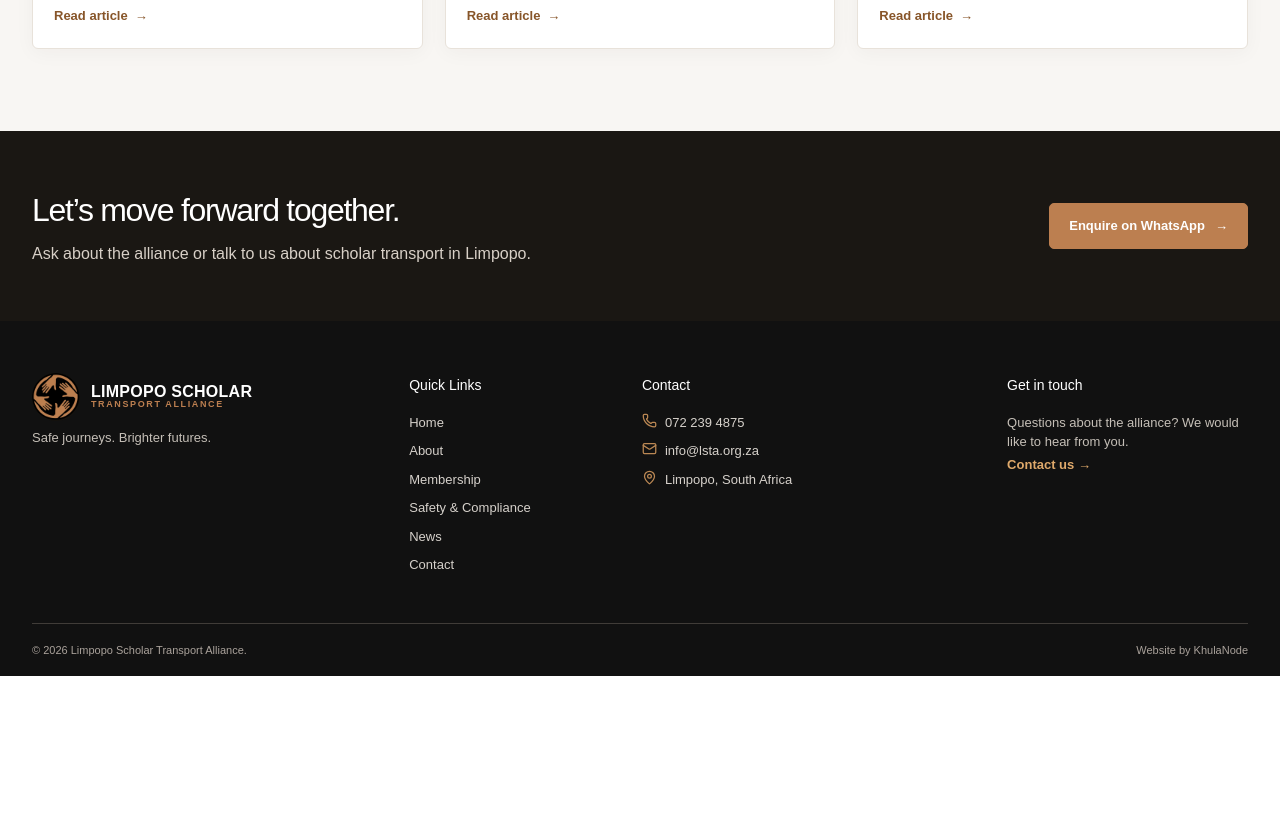
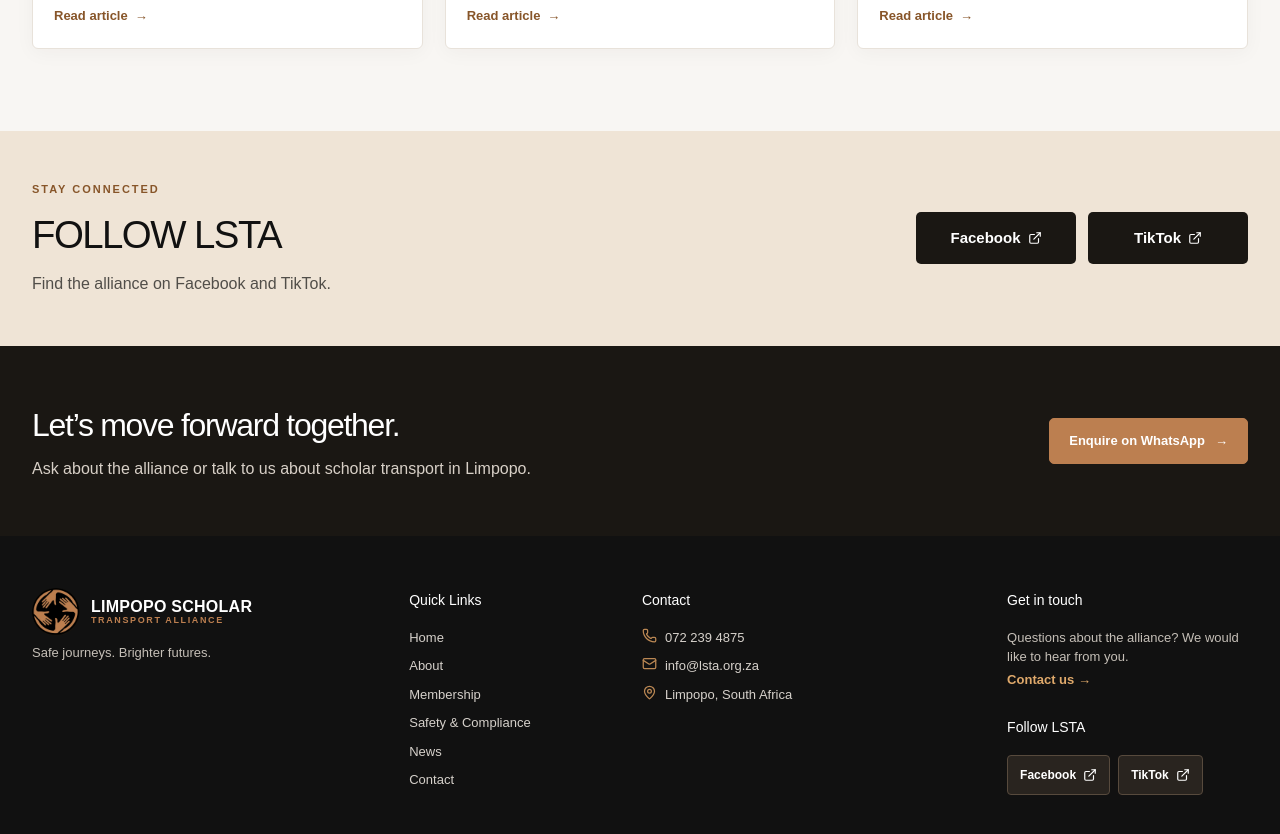
Before and after one commit to KhulaNode/lsta, a Next.js app: page / in a window 1280 px wide. Shown: the part 1940-2774 px from the top of the page. Before the commit the page ends 2616 px from the top, so only its background shows below. Built offline with nearby package versions, Linux system fonts and the light colour scheme; no server answers.

Commit message:
Added the Facebook and TikTok links to the top bar, mobile menu, a prominent homepage section and the footer. The footer now reads Developed & maintained by KhulaNode

```diff
--- a/src/app/layout.tsx
+++ b/src/app/layout.tsx
@@ -1,9 +1,10 @@
 import type { Metadata, Viewport } from "next";
 import { SiteHeader } from "@/components/site-header";
 import { SiteFooter } from "@/components/site-footer";
-import { site } from "@/config/site";
+import { site, socialLinks } from "@/config/site";
 import "./globals.css";
 import "./news/news-images.css";
+import "./social.css";
 
 export const metadata: Metadata = {
   metadataBase: new URL(site.url),
@@ -15,6 +16,6 @@
 export const viewport: Viewport = { width: "device-width", initialScale: 1, themeColor: "#111111" };
 
 export default function RootLayout({ children }: Readonly<{ children: React.ReactNode }>) {
-  const organization = { "@context": "https://schema.org", "@type": "Organization", name: site.name, url: site.url, telephone: "+27722394875", email: site.email, areaServed: { "@type": "AdministrativeArea", name: "Limpopo" } };
+  const organization = { "@context": "https://schema.org", "@type": "Organization", name: site.name, url: site.url, telephone: "+27722394875", email: site.email, sameAs: socialLinks.map(link => link.href), areaServed: { "@type": "AdministrativeArea", name: "Limpopo" } };
   return <html lang="en"><body><a className="skip-link" href="#main-content">Skip to content</a><SiteHeader /><main id="main-content">{children}</main><SiteFooter /><script type="application/ld+json" dangerouslySetInnerHTML={{ __html: JSON.stringify(organization).replace(/</g, "\\u003c") }} /></body></html>;
 }
--- a/src/app/page.tsx
+++ b/src/app/page.tsx
@@ -5,6 +5,7 @@
 import { getPublishedArticles } from "@/lib/news";
 import { pageMetadata } from "@/lib/metadata";
 import { site } from "@/config/site";
+import { SocialLinks } from "@/components/social-links";
 
 export const metadata = pageMetadata("Home", "LSTA supports scholar transport operators and safer journeys for learners across Limpopo.", "/");
 
@@ -22,6 +23,7 @@
     <section className="pillars" aria-label="Our priorities"><div className="container pillar-grid">{pillars.map(({ icon: Icon, title, description }) => <div className="pillar" key={title}><Icon aria-hidden="true" /><h2>{title}</h2><p>{description}</p></div>)}</div></section>
     <section className="section"><div className="container intro-grid"><div className="intro-photo"><Image src="/images/learner-transport.png" alt="Learner smiling from the window of a scholar transport minibus" fill sizes="(max-width: 700px) 100vw, 50vw" /></div><div><span className="eyebrow">About the alliance</span><h2>A BETTER TOMORROW<br />FOR OUR LEARNERS.</h2><p className="section-intro">We work with operators, schools, parents and communities to promote safe, compliant and professional scholar transport services across Limpopo.</p><ul className="bullet-list"><li><Check /> A collective voice for local operators</li><li><Check /> A commitment to safer journeys</li><li><Check /> Stronger links across our communities</li></ul><Link className="button" href="/about">Learn More About Us <span aria-hidden="true">→</span></Link></div></div></section>
     <section className="section section-cream"><div className="container"><div className="section-heading-row"><div><span className="eyebrow">From the alliance</span><h2>LATEST NEWS & UPDATES</h2></div><Link className="text-link" href="/news">View All <span aria-hidden="true">→</span></Link></div><div className="news-grid">{articles.map(article => <NewsCard key={article.slug} article={article} />)}</div></div></section>
+    <section className="social-feature" aria-labelledby="follow-lsta-heading"><div className="container social-feature-inner"><div><span className="eyebrow">Stay connected</span><h2 id="follow-lsta-heading">FOLLOW LSTA</h2><p>Find the alliance on Facebook and TikTok.</p></div><SocialLinks className="social-links-feature" /></div></section>
     <section className="cta-band"><div className="container cta-band-inner"><div><h2>Let’s move forward together.</h2><p>Ask about the alliance or talk to us about scholar transport in Limpopo.</p></div><a className="button" href={site.whatsappHref} target="_blank" rel="noopener noreferrer">Enquire on WhatsApp <span aria-hidden="true">→</span></a></div></section>
   </>;
 }
--- /dev/null
+++ b/src/app/social.css
@@ -0,0 +1,150 @@
+.social-links {
+  display: flex;
+  flex-wrap: wrap;
+  align-items: center;
+  gap: 12px;
+}
+
+.social-links a {
+  display: inline-flex;
+  align-items: center;
+  justify-content: center;
+  gap: 7px;
+  font-weight: 800;
+}
+
+.social-links-topbar {
+  gap: 18px;
+}
+
+.social-links-topbar a {
+  min-height: 28px;
+  color: #fff;
+  font-size: 11px;
+}
+
+.social-links-topbar a:hover {
+  color: #e7b985;
+}
+
+.social-feature {
+  background: #efe4d6;
+  padding: 50px 0;
+}
+
+.social-feature-inner {
+  display: flex;
+  align-items: center;
+  justify-content: space-between;
+  gap: 32px;
+}
+
+.social-feature .eyebrow {
+  margin-bottom: 9px;
+}
+
+.social-feature h2 {
+  margin: 0 0 8px;
+  font-size: clamp(30px, 3vw, 42px);
+  letter-spacing: -.04em;
+}
+
+.social-feature p {
+  margin: 0;
+  color: #514e49;
+}
+
+.social-links-feature {
+  gap: 12px;
+}
+
+.social-links-feature a {
+  min-width: 160px;
+  min-height: 52px;
+  padding: 12px 18px;
+  background: #1a1713;
+  color: #fff;
+  border-radius: 5px;
+  font-size: 15px;
+  transition: background .2s, transform .2s;
+}
+
+.social-links-feature a:hover {
+  background: var(--bronze-dark);
+  transform: translateY(-1px);
+}
+
+.footer-social-heading {
+  margin-top: 26px !important;
+}
+
+.social-links-footer {
+  gap: 8px;
+}
+
+.site-footer .social-links-footer a {
+  padding: 10px 12px;
+  background: #29241f;
+  border: 1px solid #574a3d;
+  border-radius: 4px;
+  color: #fff;
+  font-size: 12px;
+}
+
+.site-footer .social-links-footer a:hover {
+  background: #3c3024;
+  color: #fff;
+}
+
+.site-footer .footer-credit {
+  color: #dfa96b;
+  text-decoration: underline;
+  text-underline-offset: 3px;
+}
+
+@media (max-width: 900px) {
+  .social-links-mobile {
+    margin-top: 16px;
+    display: grid;
+    grid-template-columns: repeat(2, minmax(0, 1fr));
+  }
+
+  .mobile-nav .social-links-mobile a:not(.button) {
+    min-height: 44px;
+    padding: 10px;
+    background: var(--cream);
+    border: 1px solid var(--line);
+    border-radius: 4px;
+    font-size: 14px;
+  }
+}
+
+@media (max-width: 700px) {
+  .social-feature-inner {
+    flex-direction: column;
+    align-items: stretch;
+  }
+
+  .social-links-feature {
+    display: grid;
+    grid-template-columns: repeat(2, minmax(0, 1fr));
+  }
+
+  .social-links-feature a {
+    min-width: 0;
+  }
+}
+
+@media (max-width: 430px) {
+  .social-links-topbar {
+    gap: 9px;
+  }
+
+  .social-links-topbar a {
+    font-size: 10px;
+  }
+
+  .social-links-topbar svg {
+    display: none;
+  }
+}
--- a/src/components/site-footer.tsx
+++ b/src/components/site-footer.tsx
@@ -2,12 +2,13 @@
 import Image from "next/image";
 import { Mail, MapPin, Phone } from "lucide-react";
 import { navigation, site } from "@/config/site";
+import { SocialLinks } from "@/components/social-links";
 
 export function SiteFooter() {
   return <footer className="site-footer"><div className="container footer-grid">
     <div className="footer-brand"><Link href="/" className="brand brand-light" aria-label={`${site.name} home`}><span className="brand-mark"><Image src="/images/lsta-logo-mark.png" alt="" width={48} height={48} /></span><span className="brand-copy"><strong>LIMPOPO SCHOLAR</strong><span>TRANSPORT ALLIANCE</span></span></Link><p>Safe journeys. Brighter futures.</p></div>
     <div><h2>Quick Links</h2><ul>{navigation.map(item => <li key={item.href}><Link href={item.href}>{item.label}</Link></li>)}</ul></div>
     <div><h2>Contact</h2><ul className="footer-contact"><li><Phone size={15} /><a href={site.phoneHref}>{site.phoneDisplay}</a></li><li><Mail size={15} /><a href={`mailto:${site.email}`}>{site.email}</a></li><li><MapPin size={15} /><span>{site.location}</span></li></ul></div>
-    <div><h2>Get in touch</h2><p>Questions about the alliance? We would like to hear from you.</p><Link className="footer-link" href="/contact">Contact us <span aria-hidden="true">→</span></Link></div>
-  </div><div className="container footer-bottom"><span>© {new Date().getFullYear()} Limpopo Scholar Transport Alliance.</span><span>Website by KhulaNode</span></div></footer>;
+    <div><h2>Get in touch</h2><p>Questions about the alliance? We would like to hear from you.</p><Link className="footer-link" href="/contact">Contact us <span aria-hidden="true">→</span></Link><h2 className="footer-social-heading">Follow LSTA</h2><SocialLinks className="social-links-footer" /></div>
+  </div><div className="container footer-bottom"><span>© {new Date().getFullYear()} Limpopo Scholar Transport Alliance.</span><span>Developed &amp; maintained by <a className="footer-credit" href="https://khulanode.com/" target="_blank" rel="noopener noreferrer"><strong>KhulaNode</strong></a></span></div></footer>;
 }
--- a/src/components/site-header.tsx
+++ b/src/components/site-header.tsx
@@ -6,6 +6,7 @@
 import { Mail, Menu, Phone, X } from "lucide-react";
 import { useState } from "react";
 import { navigation, site } from "@/config/site";
+import { SocialLinks } from "@/components/social-links";
 
 export function SiteHeader() {
   const [open, setOpen] = useState(false);
@@ -13,7 +14,7 @@
   return <>
     <div className="topbar"><div className="container topbar-inner">
       <div className="topbar-contacts"><a href={site.phoneHref}><Phone size={12} aria-hidden="true" /> {site.phoneDisplay}</a><a href={`mailto:${site.email}`}><Mail size={12} aria-hidden="true" /> {site.email}</a></div>
-      <span className="topbar-note">Safe journeys. Brighter futures.</span>
+      <nav aria-label="LSTA social media"><SocialLinks className="social-links-topbar" /></nav>
     </div></div>
     <header className="site-header"><div className="container nav-inner">
       <Link href="/" className="brand" aria-label={`${site.name} home`} onClick={() => setOpen(false)}>
@@ -24,7 +25,7 @@
       <Link className="button button-small nav-cta" href="/membership">Join / Enquire <span aria-hidden="true">→</span></Link>
       <button className="menu-toggle" aria-label={open ? "Close menu" : "Open menu"} aria-expanded={open} aria-controls="mobile-menu" onClick={() => setOpen(!open)}>{open ? <X /> : <Menu />}</button>
     </div>
-    {open && <nav id="mobile-menu" className="mobile-nav" aria-label="Mobile navigation">{navigation.map(item => <Link key={item.href} href={item.href} aria-current={pathname === item.href ? "page" : undefined} onClick={() => setOpen(false)}>{item.label}</Link>)}<Link className="button" href="/membership" onClick={() => setOpen(false)}>Join / Enquire →</Link></nav>}
+    {open && <nav id="mobile-menu" className="mobile-nav" aria-label="Mobile navigation">{navigation.map(item => <Link key={item.href} href={item.href} aria-current={pathname === item.href ? "page" : undefined} onClick={() => setOpen(false)}>{item.label}</Link>)}<SocialLinks className="social-links-mobile" /><Link className="button" href="/membership" onClick={() => setOpen(false)}>Join / Enquire →</Link></nav>}
     </header>
   </>;
 }
--- /dev/null
+++ b/src/components/social-links.tsx
@@ -0,0 +1,8 @@
+import { ExternalLink } from "lucide-react";
+import { socialLinks } from "@/config/site";
+
+export function SocialLinks({ className = "" }: { className?: string }) {
+  return <div className={`social-links ${className}`.trim()}>
+    {socialLinks.map(({ label, href }) => <a key={label} href={href} target="_blank" rel="noopener noreferrer">{label}<ExternalLink size={14} aria-hidden="true" /></a>)}
+  </div>;
+}
--- a/src/config/site.ts
+++ b/src/config/site.ts
@@ -18,3 +18,8 @@
   { href: "/news", label: "News" },
   { href: "/contact", label: "Contact" },
 ];
+
+export const socialLinks = [
+  { label: "Facebook", href: "https://www.facebook.com/profile.php?id=61589336548603" },
+  { label: "TikTok", href: "https://www.tiktok.com/@limpoposcholartransport" },
+];
```
Also changed, not shown: 1 other file (tests, documents, lock files or other folders).
